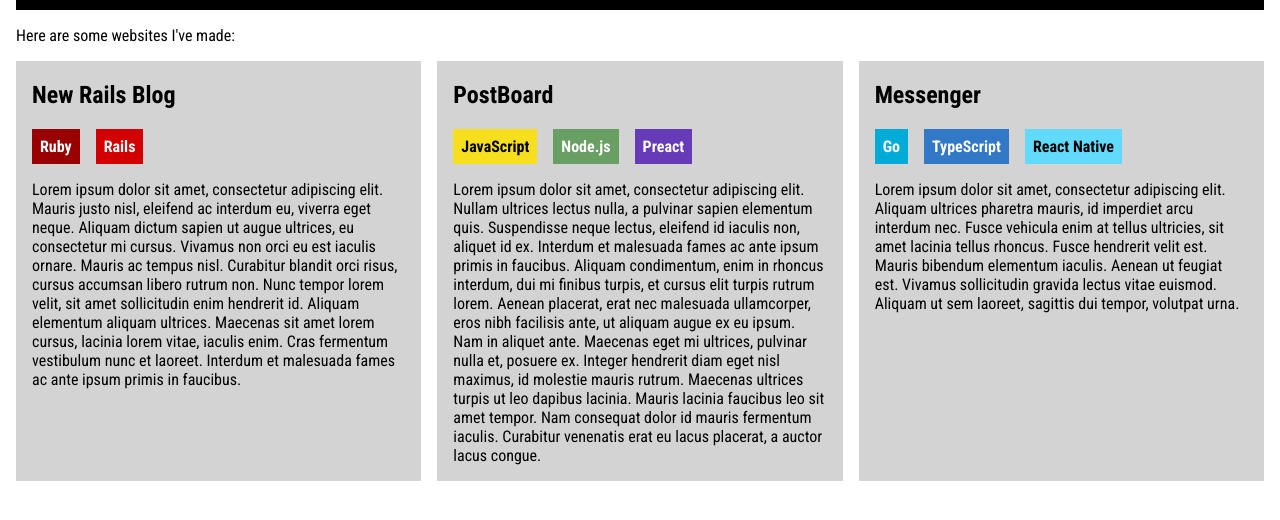
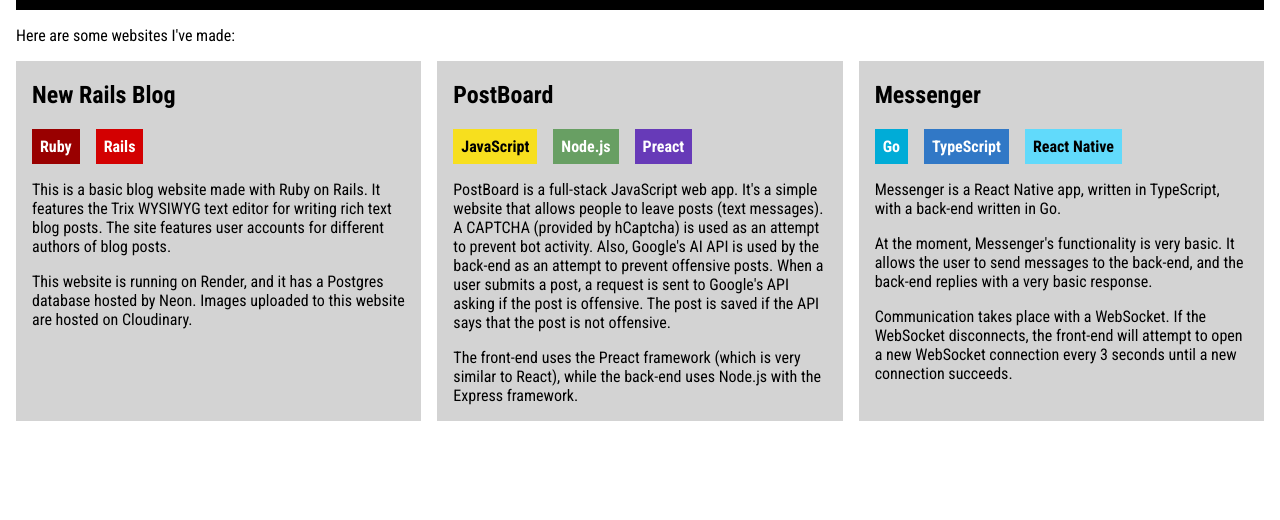
Before and after one commit to bt1k/bt1k.github.io, a plain HTML site: page index.html in a window 1280 px wide. Shown: the part 164-684 px from the top of the page. Drawn offline with Linux system fonts and the light colour scheme.

Commit message:
Replace placeholder text

```diff
--- a/index.html
+++ b/index.html
@@ -18,7 +18,8 @@
           <span id="ruby">Ruby</span>
           <span id="rails">Rails</span>
         </p>
-        <p>Lorem ipsum dolor sit amet, consectetur adipiscing elit. Mauris justo nisl, eleifend ac interdum eu, viverra eget neque. Aliquam dictum sapien ut augue ultrices, eu consectetur mi cursus. Vivamus non orci eu est iaculis ornare. Mauris ac tempus nisl. Curabitur blandit orci risus, cursus accumsan libero rutrum non. Nunc tempor lorem velit, sit amet sollicitudin enim hendrerit id. Aliquam elementum aliquam ultrices. Maecenas sit amet lorem cursus, lacinia lorem vitae, iaculis enim. Cras fermentum vestibulum nunc et laoreet. Interdum et malesuada fames ac ante ipsum primis in faucibus.</p>
+        <p>This is a basic blog website made with Ruby on Rails. It features the Trix WYSIWYG text editor for writing rich text blog posts. The site features user accounts for different authors of blog posts.</p>
+        <p>This website is running on Render, and it has a Postgres database hosted by Neon. Images uploaded to this website are hosted on Cloudinary.</p>
       </section>
       <section class="project">
         <h2>PostBoard</h2>
@@ -27,7 +28,8 @@
           <span id="nodejs">Node.js</span>
           <span id="preact">Preact</span>
         </p>
-        <p>Lorem ipsum dolor sit amet, consectetur adipiscing elit. Nullam ultrices lectus nulla, a pulvinar sapien elementum quis. Suspendisse neque lectus, eleifend id iaculis non, aliquet id ex. Interdum et malesuada fames ac ante ipsum primis in faucibus. Aliquam condimentum, enim in rhoncus interdum, dui mi finibus turpis, et cursus elit turpis rutrum lorem. Aenean placerat, erat nec malesuada ullamcorper, eros nibh facilisis ante, ut aliquam augue ex eu ipsum. Nam in aliquet ante. Maecenas eget mi ultrices, pulvinar nulla et, posuere ex. Integer hendrerit diam eget nisl maximus, id molestie mauris rutrum. Maecenas ultrices turpis ut leo dapibus lacinia. Mauris lacinia faucibus leo sit amet tempor. Nam consequat dolor id mauris fermentum iaculis. Curabitur venenatis erat eu lacus placerat, a auctor lacus congue.</p>
+        <p>PostBoard is a full-stack JavaScript web app. It's a simple website that allows people to leave posts (text messages). A CAPTCHA (provided by hCaptcha) is used as an attempt to prevent bot activity. Also, Google's AI API is used by the back-end as an attempt to prevent offensive posts. When a user submits a post, a request is sent to Google's API asking if the post is offensive. The post is saved if the API says that the post is not offensive.</p>
+        <p>The front-end uses the Preact framework (which is very similar to React), while the back-end uses Node.js with the Express framework.</p>
       </section>
       <section class="project">
         <h2>Messenger</h2>
@@ -36,7 +38,9 @@
           <span id="typescript">TypeScript</span>
           <span id="reactnative">React Native</span>
         </p>
-        <p>Lorem ipsum dolor sit amet, consectetur adipiscing elit. Aliquam ultrices pharetra mauris, id imperdiet arcu interdum nec. Fusce vehicula enim at tellus ultricies, sit amet lacinia tellus rhoncus. Fusce hendrerit velit est. Mauris bibendum elementum iaculis. Aenean ut feugiat est. Vivamus sollicitudin gravida lectus vitae euismod. Aliquam ut sem laoreet, sagittis dui tempor, volutpat urna.</p>
+        <p>Messenger is a React Native app, written in TypeScript, with a back-end written in Go.</p>
+        <p>At the moment, Messenger's functionality is very basic. It allows the user to send messages to the back-end, and the back-end replies with a very basic response.</p>
+        <p>Communication takes place with a WebSocket. If the WebSocket disconnects, the front-end will attempt to open a new WebSocket connection every 3 seconds until a new connection succeeds.</p>
       </section>
     </main>
   </body>
```
